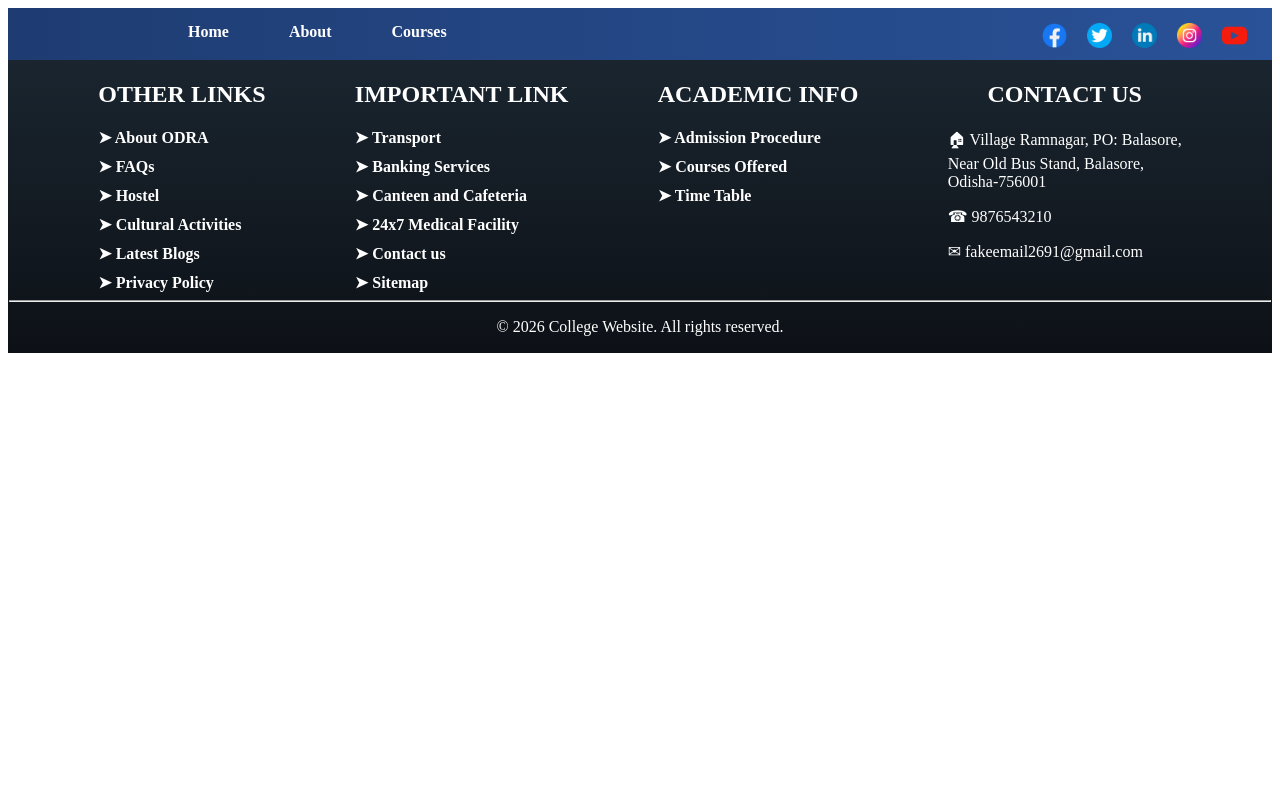
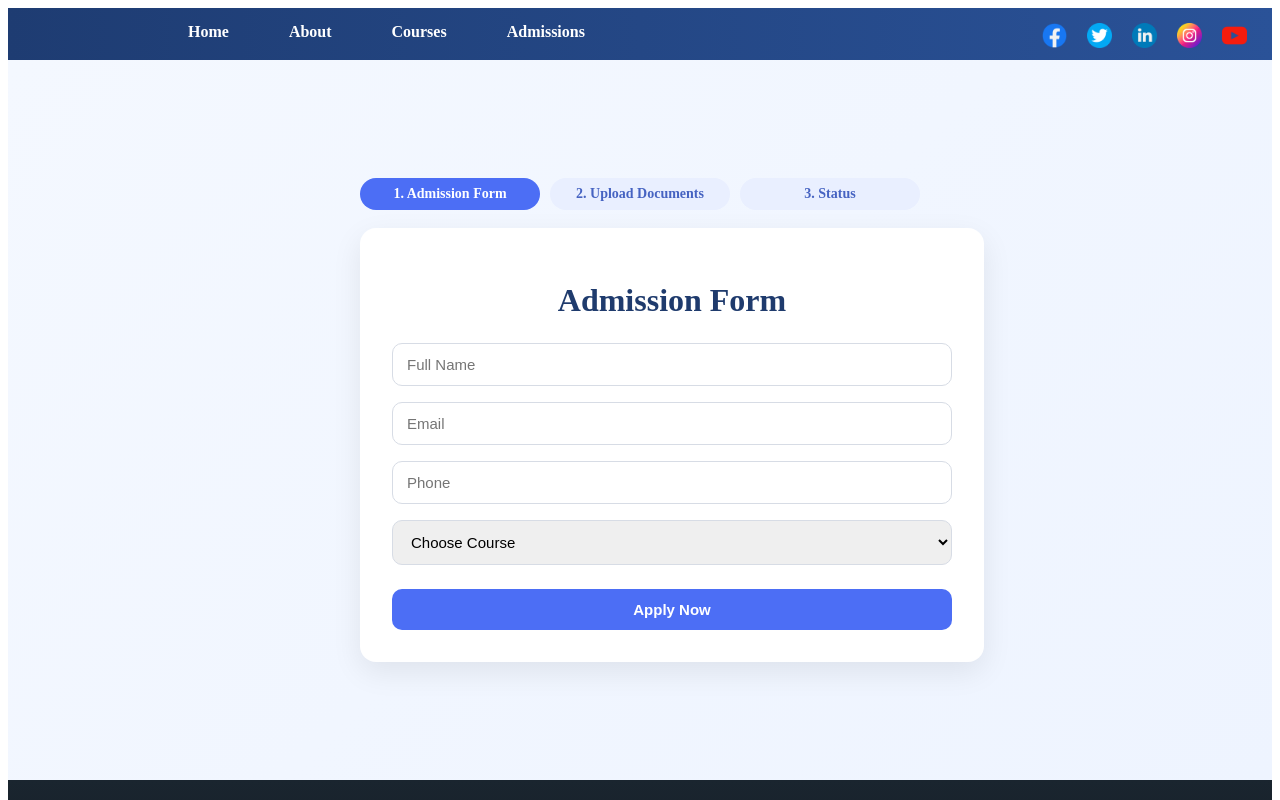
Before and after one commit to Princezkr/mern-project, a React (Vite) app in the folder mern-project/: page /AdmissonForm in a window 1280 px wide. Shown: the top 800 px of the page. Built offline with nearby package versions, Linux system fonts and the light colour scheme.

Commit message:
Created the admission page and conected it with mongodDB to store the data of the students who fills the form for admission currently the upload section is not storing the uploaded data but i will try to add that feature in future

```diff
--- a/mern-project/package.json
+++ b/mern-project/package.json
@@ -10,6 +10,11 @@
     "preview": "vite preview"
   },
   "dependencies": {
+    "cors": "^2.8.6",
+    "dotenv": "^17.4.2",
+    "express": "^5.2.1",
+    "mongodb-memory-server": "^11.2.0",
+    "mongoose": "^9.9.1",
     "react": "^19.2.8",
     "react-dom": "^19.2.8",
     "react-router-dom": "^7.18.2"
--- a/mern-project/src/App.jsx
+++ b/mern-project/src/App.jsx
@@ -4,6 +4,7 @@ import About from "./pages/About";
 import Courses from "./pages/Courses";
 import Navbar from "./components/Navbar";
 import Footer from "./components/Footer";
+import AdmissionForm from "./pages/AdmissonForm";
 
 function App() {
   return (
@@ -14,6 +15,7 @@ function App() {
         <Route path="/" element={<Home />} />
         <Route path="/about" element={<About />} />
         <Route path="/courses" element={<Courses />} />
+        <Route path="/AdmissonForm" element={<AdmissionForm />} />
       </Routes>
 
       <Footer />
--- a/mern-project/src/components/Footer.jsx
+++ b/mern-project/src/components/Footer.jsx
@@ -7,7 +7,7 @@ function Footer() {
         <div>
           <h2>OTHER LINKS</h2>
           <div class="Items">
-            <a href="">➤ About ODRA</a>
+            <a href="http://localhost:5173/about">➤ About ODRA</a>
             <a href="">➤ FAQs</a>
             <a href="">➤ Hostel</a>
             <a href="">➤ Cultural Activities</a>
--- a/mern-project/src/components/Navbar.jsx
+++ b/mern-project/src/components/Navbar.jsx
@@ -14,6 +14,7 @@ function Navbar() {
         <Link to="/" class="Link">Home</Link>
         <Link to="/about" class="Link">About</Link>
         <Link to="/courses" class="Link">Courses</Link>
+        <Link to="/AdmissonForm" class="Link">Admissions</Link>
       </div>
       <div class="Icons">
         <a href="https://www.facebook.com/"><img src={facebookIcon} alt="Facebook" /></a>
--- /dev/null
+++ b/mern-project/src/pages/AdmissonForm.jsx
@@ -0,0 +1,118 @@
+import { useState } from "react";
+import UploadDocs from "./DocumentUpload";
+import AdmissionStatus from "./AdmissonStatus";
+import "../styles/AdmissonForm.css";
+
+function AdmissionForm() {
+  const [formData, setFormData] = useState({
+    name: "",
+    email: "",
+    phone: "",
+    course: ""
+  });
+  const [message, setMessage] = useState("");
+  const [isError, setIsError] = useState(false);
+  const [isSubmitting, setIsSubmitting] = useState(false);
+  const [step, setStep] = useState(1);
+
+  const handleChange = (e) => {
+    setFormData({ ...formData, [e.target.name]: e.target.value });
+  };
+
+  const handleSubmit = async (e) => {
+    e.preventDefault();
+
+    const { name, email, phone, course } = formData;
+
+    if (!name || !email || !phone || !course || course === "Choose Course") {
+      setIsError(true);
+      setMessage("Please fill in all fields before submitting.");
+      return;
+    }
+
+    setIsSubmitting(true);
+    setIsError(false);
+
+    try {
+      const response = await fetch("http://localhost:5000/api/admissions", {
+        method: "POST",
+        headers: { "Content-Type": "application/json" },
+        body: JSON.stringify({ name, email, phone, course })
+      });
+
+      const data = await response.json();
+
+      if (!response.ok) {
+        throw new Error(data.message || "Submission failed");
+      }
+
+      setMessage(`Thanks ${name}! Your admission request for ${course} has been saved to MongoDB.`);
+      setFormData({ name: "", email: "", phone: "", course: "" });
+      setStep(2);
+    } catch (error) {
+      setIsError(true);
+      setMessage(error.message || "Submission failed. Please try again.");
+    } finally {
+      setIsSubmitting(false);
+    }
+  };
+
+  const handleNextStep = () => {
+    setStep(3);
+  };
+
+  const handleRestart = () => {
+    setStep(1);
+    setMessage("");
+    setIsError(false);
+  };
+
+  return (
+    <div className="form-page">
+      <div className="admission-flow">
+        <div className="step-indicator">
+          <span className={step === 1 ? "step-pill active" : "step-pill"}>1. Admission Form</span>
+          <span className={step === 2 ? "step-pill active" : "step-pill"}>2. Upload Documents</span>
+          <span className={step === 3 ? "step-pill active" : "step-pill"}>3. Status</span>
+        </div>
+
+        {step === 1 && (
+          <form className="admission-form" onSubmit={handleSubmit}>
+            <h1>Admission Form</h1>
+
+            <div className="form-group">
+              <input name="name" placeholder="Full Name" value={formData.name} onChange={handleChange} />
+            </div>
+
+            <div className="form-group">
+              <input name="email" placeholder="Email" value={formData.email} onChange={handleChange} />
+            </div>
+
+            <div className="form-group">
+              <input name="phone" placeholder="Phone" value={formData.phone} onChange={handleChange} />
+            </div>
+
+            <div className="form-group">
+              <select name="course" value={formData.course} onChange={handleChange}>
+                <option value="">Choose Course</option>
+                <option value="CSE">CSE</option>
+                <option value="Mechanical">Mechanical</option>
+                <option value="Electrical">Electrical</option>
+                <option value="Civil">Civil</option>
+              </select>
+            </div>
+
+            {message && <p className={`form-message ${isError ? "error" : "success"}`}>{message}</p>}
+
+            <button type="submit" disabled={isSubmitting}>{isSubmitting ? "Submitting..." : "Apply Now"}</button>
+          </form>
+        )}
+
+        {step === 2 && <UploadDocs onNext={handleNextStep} />}
+        {step === 3 && <AdmissionStatus onRestart={handleRestart} />}
+      </div>
+    </div>
+  );
+}
+
+export default AdmissionForm;
--- /dev/null
+++ b/mern-project/src/pages/AdmissonStatus.jsx
@@ -0,0 +1,35 @@
+import { useEffect, useState } from "react";
+import "../styles/AdmissonForm.css";
+
+function AdmissionStatus({ onRestart }) {
+  const [status, setStatus] = useState("Loading...");
+
+  useEffect(() => {
+    const fetchStatus = async () => {
+      try {
+        const response = await fetch("http://localhost:5000/api/admissions/latest");
+        const data = await response.json();
+
+        if (data.success) {
+          setStatus(data.admission.status);
+        } else {
+          setStatus("Pending");
+        }
+      } catch (error) {
+        setStatus("Pending");
+      }
+    };
+
+    fetchStatus();
+  }, []);
+
+  return (
+    <div className="step-card">
+      <h2>Admission Status</h2>
+      <p>Your application is currently: <strong>{status}</strong></p>
+      <button type="button" className="secondary-btn" onClick={onRestart}>Start Again</button>
+    </div>
+  );
+}
+
+export default AdmissionStatus;
--- /dev/null
+++ b/mern-project/src/pages/DocumentUpload.jsx
@@ -0,0 +1,36 @@
+import { useState } from "react";
+import "../styles/AdmissonForm.css";
+
+function UploadDocs({ onNext }) {
+  const [selectedFiles, setSelectedFiles] = useState([]);
+  const [message, setMessage] = useState("");
+
+  const handleFileChange = (e) => {
+    setSelectedFiles(Array.from(e.target.files || []));
+  };
+
+  const handleUpload = () => {
+    if (selectedFiles.length === 0) {
+      setMessage("Please choose at least one document first.");
+      return;
+    }
+
+    setMessage(`Uploaded ${selectedFiles.length} document(s).`);
+    onNext();
+  };
+
+  return (
+    <div className="step-card">
+      <h2>Upload Documents</h2>
+      <p>Please add your ID proof and certificates.</p>
+
+      <input type="file" multiple onChange={handleFileChange} />
+
+      {message && <p className={`form-message ${message.includes("Please") ? "error" : "success"}`}>{message}</p>}
+
+      <button type="button" className="secondary-btn" onClick={handleUpload}>Upload & Continue</button>
+    </div>
+  );
+}
+
+export default UploadDocs;
--- /dev/null
+++ b/mern-project/src/styles/AdmissonForm.css
@@ -0,0 +1,118 @@
+.form-page {
+  min-height: 80vh;
+  display: flex;
+  align-items: center;
+  justify-content: center;
+  padding: 40px 20px;
+  background: linear-gradient(135deg, #f4f8ff 0%, #eef4ff 100%);
+}
+
+.admission-flow {
+  width: 100%;
+  max-width: 560px;
+}
+
+.step-indicator {
+  display: flex;
+  gap: 10px;
+  flex-wrap: wrap;
+  margin-bottom: 18px;
+}
+
+.step-pill {
+  flex: 1;
+  min-width: 120px;
+  text-align: center;
+  padding: 8px 10px;
+  border-radius: 999px;
+  background: #e9efff;
+  color: #4663c2;
+  font-size: 14px;
+  font-weight: 600;
+}
+
+.step-pill.active {
+  background: #4c6ef5;
+  color: white;
+}
+
+.admission-form,
+.step-card {
+  width: 100%;
+  background: #ffffff;
+  padding: 32px;
+  border-radius: 16px;
+  box-shadow: 0 10px 30px rgba(0, 0, 0, 0.08);
+}
+
+.admission-form h1,
+.step-card h2 {
+  text-align: center;
+  margin-bottom: 24px;
+  color: #1f3b6d;
+}
+
+.step-card p {
+  text-align: center;
+  color: #4b5563;
+  margin-bottom: 16px;
+}
+
+.form-group {
+  margin-bottom: 16px;
+}
+
+.admission-form input,
+.admission-form select,
+.step-card input,
+.admission-form button,
+.secondary-btn {
+  width: 100%;
+  padding: 12px 14px;
+  border-radius: 10px;
+  border: 1px solid #d7dce5;
+  font-size: 15px;
+  box-sizing: border-box;
+}
+
+.admission-form input:focus,
+.admission-form select:focus,
+.step-card input:focus {
+  outline: none;
+  border-color: #4c6ef5;
+  box-shadow: 0 0 0 2px rgba(76, 110, 245, 0.15);
+}
+
+.admission-form button,
+.secondary-btn {
+  margin-top: 8px;
+  background: #4c6ef5;
+  color: white;
+  border: none;
+  cursor: pointer;
+  font-weight: 600;
+  transition: 0.3s ease;
+}
+
+.admission-form button:hover,
+.secondary-btn:hover {
+  background: #3857c2;
+  transform: translateY(-1px);
+}
+
+.form-message {
+  margin-top: 12px;
+  padding: 10px;
+  border-radius: 8px;
+  text-align: center;
+}
+
+.form-message.success {
+  background: #e7f7ed;
+  color: #1b7a3f;
+}
+
+.form-message.error {
+  background: #fde8e8;
+  color: #c53030;
+}
```
Also changed, not shown: mern-project/server.js (added, +50 -0 lines), 1 other file (tests, documents, lock files or other folders).
